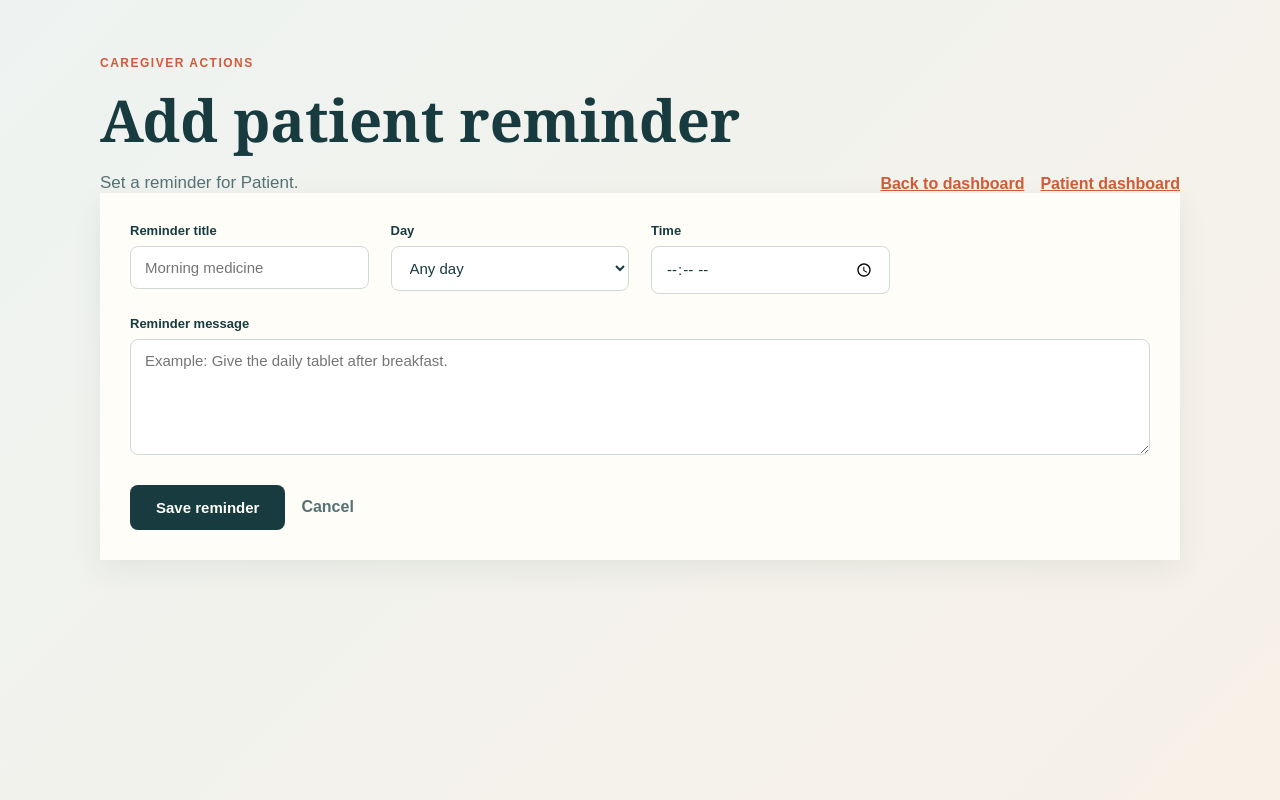
After one commit to Sereniric/Memory-assistant, a Flask app: page /caregiver/reminders in a window 1280 px wide. The commit adds this page. Run offline with Flask 3, Linux system fonts and the light colour scheme; data comes from the database, SQL or seed files in the repository; data that the repository does not hold is empty.

Commit message:
Reminder Added for patient

```diff
--- a/app/models.py
+++ b/app/models.py
@@ -33,6 +33,13 @@ class Patient(db.Model):
         backref="patient",
         cascade="all, delete-orphan",
         order_by="Condition.created_at"
+    )
+
+    reminders = db.relationship(
+        "Reminder",
+        backref="patient",
+        cascade="all, delete-orphan",
+        order_by="Reminder.created_at.desc()"
     )
 
 
@@ -72,6 +79,24 @@ class Condition(db.Model):
     created_at = db.Column(db.DateTime, default=datetime.utcnow)
 
 
+class Reminder(db.Model):
+    __tablename__ = "reminders"
+
+    id = db.Column(db.Integer, primary_key=True)
+    patient_id = db.Column(
+        db.Integer,
+        db.ForeignKey("patients.id"),
+        nullable=False
+    )
+
+    title = db.Column(db.String(120), nullable=False)
+    day = db.Column(db.String(20))
+    time = db.Column(db.String(20))
+    message = db.Column(db.Text)
+
+    created_at = db.Column(db.DateTime, default=datetime.utcnow)
+
+
 def get_patient():
     """
     This MVP tracks a single patient profile (no login system yet),
--- a/app/routes/caregiver.py
+++ b/app/routes/caregiver.py
@@ -1,4 +1,7 @@
-from flask import Blueprint, render_template, session
+from flask import Blueprint, redirect, render_template, request, session, url_for
+
+from app.extensions import db
+from app.models import Reminder, get_patient
 
 
 caregiver = Blueprint(
@@ -10,6 +13,7 @@ caregiver = Blueprint(
 
 @caregiver.route("/dashboard")
 def dashboard():
+    patient = get_patient()
     activities = session.get("game_history", [])
     accuracy_values = [
         activity["accuracy"]
@@ -22,8 +26,46 @@ def dashboard():
 
     return render_template(
         "caregiver/dashboard.html",
+        patient=patient,
+        reminders=patient.reminders,
         activities=list(reversed(activities[-8:])),
         total_games=len(activities),
         average_accuracy=average_accuracy,
         current_difficulty=session.get("difficulty", "easy").title()
     )
+
+
+@caregiver.route("/reminder/add", methods=["GET", "POST"])
+def add_reminder():
+    current_patient = get_patient()
+
+    if request.method == "POST":
+        title = request.form.get("title", "").strip()
+
+        if title:
+            reminder = Reminder()
+            reminder.patient_id = current_patient.id
+            reminder.title = title
+            reminder.day = request.form.get("day", "").strip()
+            reminder.time = request.form.get("time", "").strip()
+            reminder.message = request.form.get("message", "").strip()
+
+            db.session.add(reminder)
+            db.session.commit()
+
+        return redirect(url_for("caregiver.dashboard"))
+
+    return render_template(
+        "caregiver/add_reminder.html",
+        patient=current_patient
+    )
+
+
+@caregiver.route("/reminders")
+def list_reminders():
+    current_patient = get_patient()
+    return render_template(
+        "caregiver/add_reminder.html",
+        patient=current_patient,
+        reminders=current_patient.reminders
+    )
--- /dev/null
+++ b/app/templates/caregiver/add_reminder.html
@@ -0,0 +1,96 @@
+<!DOCTYPE html>
+<html lang="en">
+<head>
+    <meta charset="UTF-8">
+    <meta name="viewport" content="width=device-width, initial-scale=1.0">
+    <title>Add Reminder | SIH 26003</title>
+    <link rel="stylesheet" href="{{ url_for('static', filename='css/style.css') }}">
+</head>
+<body class="dashboard-page">
+    <main class="dashboard-container">
+        <header class="dashboard-header">
+            <div>
+                <p class="eyebrow">Caregiver Actions</p>
+                <h1>Add patient reminder</h1>
+                <p class="dashboard-intro">Set a reminder for {{ patient.name }}.</p>
+            </div>
+            <div class="dashboard-header-actions">
+                <a class="text-link" href="{{ url_for('caregiver.dashboard') }}">Back to dashboard</a>
+                <a class="text-link" href="{{ url_for('patient.index') }}">Patient dashboard</a>
+            </div>
+        </header>
+
+        <section class="dashboard-section">
+            <form method="POST" action="{{ url_for('caregiver.add_reminder') }}">
+                <div class="form-grid">
+                    <div class="form-field">
+                        <label for="title">Reminder title</label>
+                        <input type="text" id="title" name="title" placeholder="Morning medicine" required>
+                    </div>
+                    <div class="form-field">
+                        <label for="day">Day</label>
+                        <select id="day" name="day">
+                            <option value="">Any day</option>
+                            <option>Monday</option>
+                            <option>Tuesday</option>
+                            <option>Wednesday</option>
+                            <option>Thursday</option>
+                            <option>Friday</option>
+                            <option>Saturday</option>
+                            <option>Sunday</option>
+                        </select>
+                    </div>
+                    <div class="form-field">
+                        <label for="time">Time</label>
+                        <input type="time" id="time" name="time">
+                    </div>
+                    <div class="form-field full-width">
+                        <label for="message">Reminder message</label>
+                        <textarea id="message" name="message" placeholder="Example: Give the daily tablet after breakfast."></textarea>
+                    </div>
+                </div>
+
+                <div class="form-actions">
+                    <button type="submit" class="btn-primary">Save reminder</button>
+                    <a class="btn-secondary" href="{{ url_for('caregiver.dashboard') }}">Cancel</a>
+                </div>
+            </form>
+        </section>
+
+        {% if reminders %}
+        <section class="dashboard-section">
+            <div class="section-heading">
+                <div>
+                    <p class="eyebrow">Scheduled reminders</p>
+                    <h2>Patient reminders</h2>
+                </div>
+                <span class="activity-count">{{ reminders|length }} total</span>
+            </div>
+
+            <div class="activity-table-wrap">
+                <table class="activity-table">
+                    <thead>
+                        <tr>
+                            <th>Title</th>
+                            <th>Day</th>
+                            <th>Time</th>
+                            <th>Message</th>
+                        </tr>
+                    </thead>
+                    <tbody>
+                        {% for reminder in reminders %}
+                        <tr>
+                            <td><strong>{{ reminder.title }}</strong></td>
+                            <td>{{ reminder.day or "Any day" }}</td>
+                            <td>{{ reminder.time or "—" }}</td>
+                            <td>{{ reminder.message or "—" }}</td>
+                        </tr>
+                        {% endfor %}
+                    </tbody>
+                </table>
+            </div>
+        </section>
+        {% endif %}
+    </main>
+</body>
+</html>
```
Also changed, not shown: app/templates/caregiver/dashboard.html (+42 -0 lines), app/templates/patient/index.html (+40 -0 lines), tests/test_reminders.py (added, +41 -0 lines).
